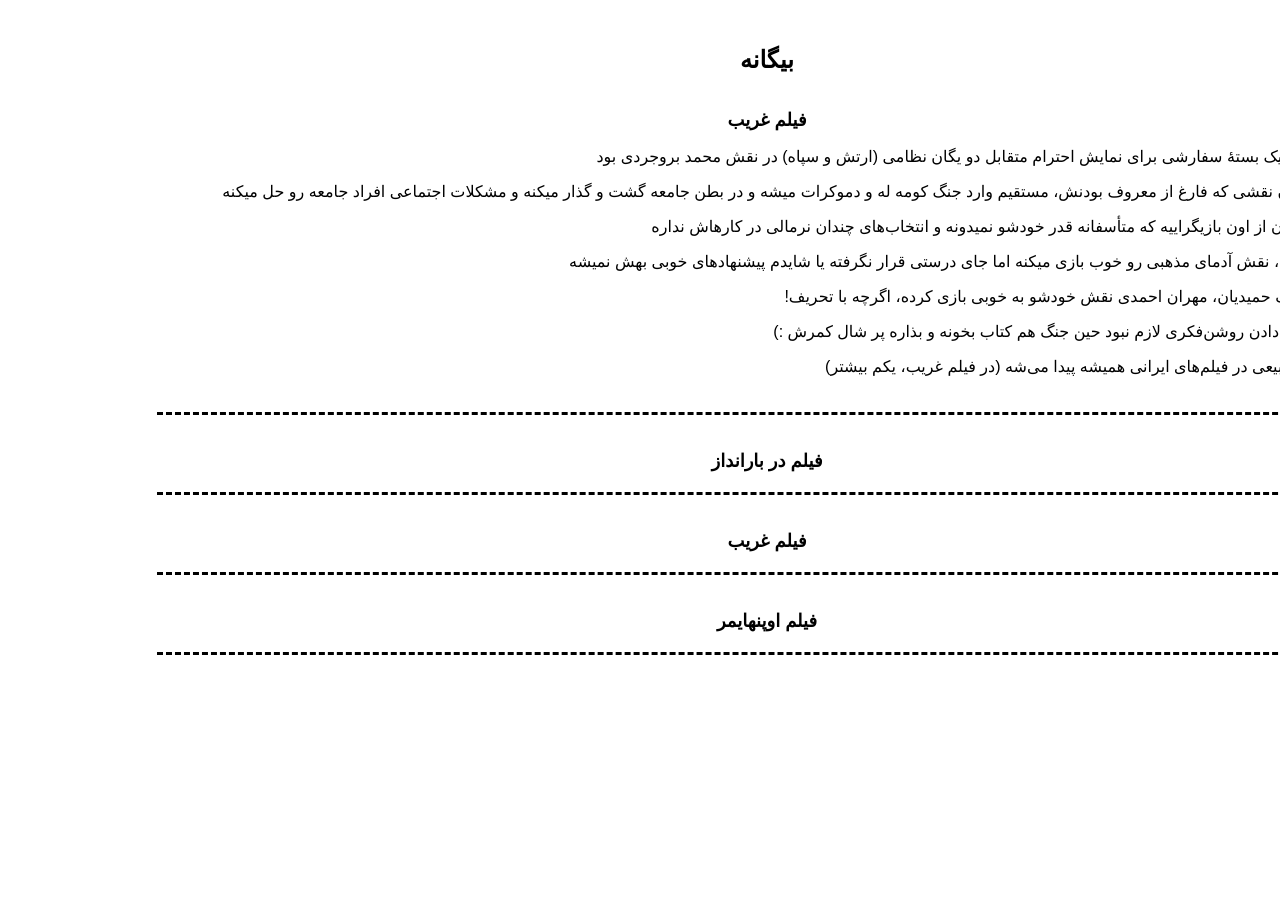
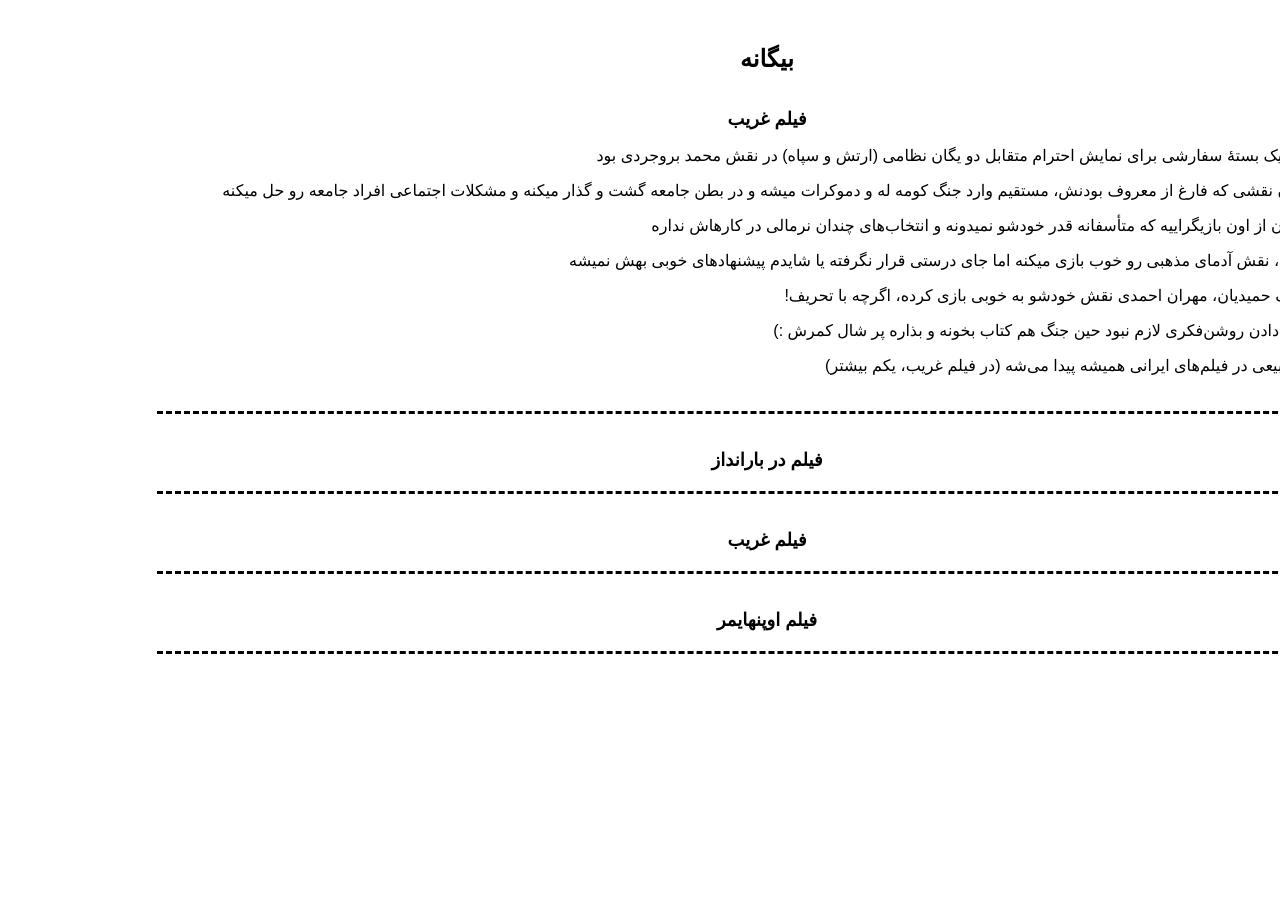
Before and after one commit to darkblog/darkblog.github.io, a Jekyll site: the page built from _posts/2023-8-7-2.md, in a window 1280 px wide. Built offline with Jekyll 4.4.1, drawn with Linux system fonts in a browser that asks for light colours.

Commit message:
Update default.html

```diff
--- a/_layouts/default.html
+++ b/_layouts/default.html
@@ -6,7 +6,7 @@
 <title>{% if page.title %}{{ page.title }}{% else %}{{ site.name }}{% endif %}</title>
 <meta name="description" content="{% if page.excerpt %}{{ page.excerpt | strip_html | strip_newlines | truncate: 160 }}{% else %}{{ site.description }}{% endif %}">
 <link rel="canonical" href="{{ page.url | replace:'index.html','' | prepend: site.baseurl | prepend: site.url }}">
-<style amp-custom>body{font-family:sans-serif;margin:auto;padding:30px;text-align:center}header{padding-top:16px;font-size:x-large;font-weight:bold}h1,h2{font-size:large}a{color:black;text-decoration:none}.post{padding:20px;border-bottom:dashed black}p{text-align:right}</style>
+<style amp-custom>body{font-family:sans-serif;margin:auto;padding:30px;text-align:center}header{padding-top:15px;font-size:x-large;font-weight:bold}h1,h2{font-size:large}a{color:black;text-decoration:none}.post{padding:20px;border-bottom:dashed black}p{text-align:right}</style>
 </head>
 <body>
 <header>
```
